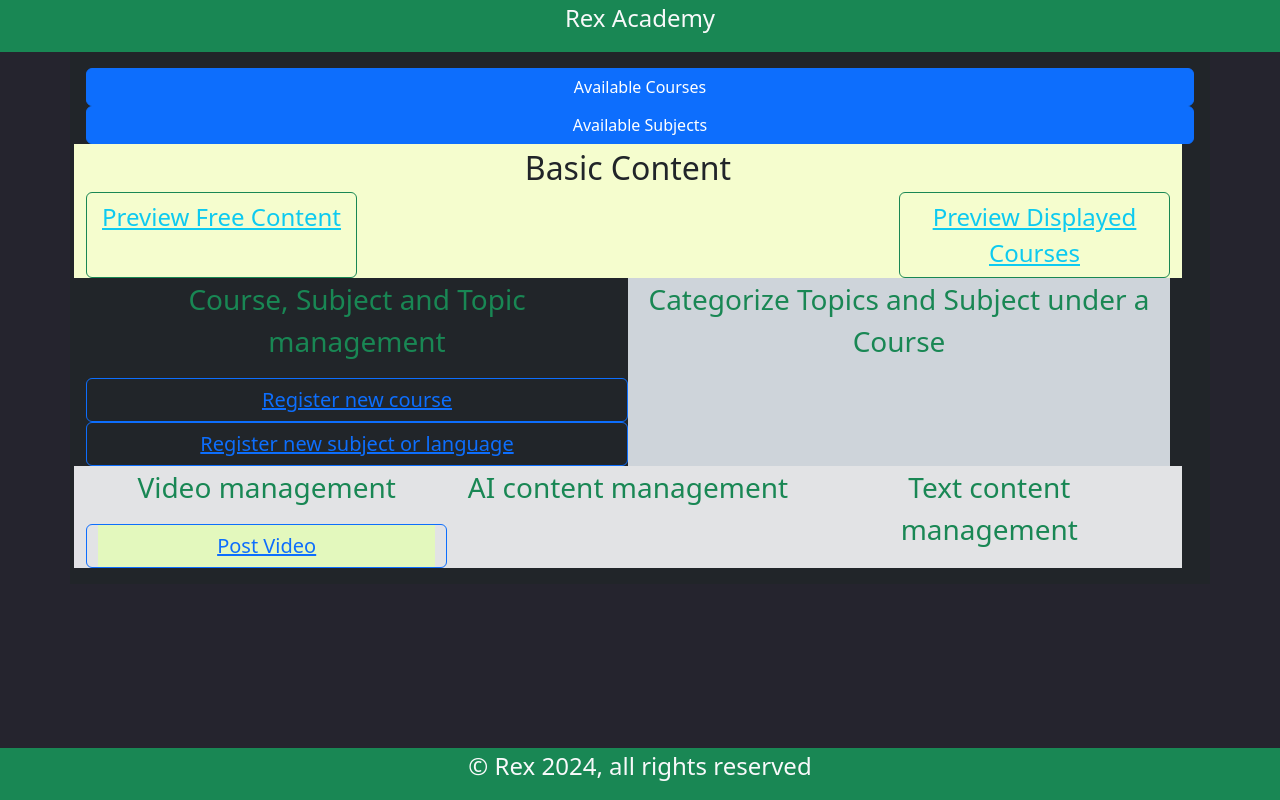
After one commit to Mumin8/SKILdemy, a Flask app: page /index in a window 1280 px wide. The commit adds this page. Run offline with Flask 3, Linux system fonts and the light colour scheme; some libraries are stand-ins or nearby versions.

Commit message:
modified

```diff
--- a/app.py
+++ b/app.py
@@ -1,7 +1,10 @@
 from learning_platform import app
-from learning_platform.views.Home import home_bp
+from learning_platform.views.home import home_bp
 from learning_platform.views.users import user_bp
+from learning_platform.views.admin import admin_bp
 
+
+app.register_blueprint(admin_bp)
 app.register_blueprint(home_bp)
 app.register_blueprint(user_bp)
 
--- /dev/null
+++ b/learning_platform/templates/admin/index.html
@@ -0,0 +1,134 @@
+<!DOCTYPE html>
+<html lang="en">
+<head>
+    <meta charset="UTF-8">
+    <meta name="viewport" content="width=device-width, initial-scale=1.0">
+    {% extends "base.html" %}
+    <title>{% block title %}Moderator Home{% endblock %}</title>
+</head>
+<body>
+    {% block main %}
+
+    <div class="container text-center text-light">
+        <div class="row bg-dark p-3">
+            {% if cst %}
+            {% for _item in cst|sort(attribute='name') %}
+            <p class="fs-3 text-start text-light">{{ _item.name }}</p>
+            {% endfor %}
+            {% else %}
+
+            <div class="col">
+                <div class="row align-items-start">
+                    <a href="{{ url_for('admin.cs_avail')}}" class="btn btn-primary" id="admin">
+                        Available Courses
+                    </a>
+                </div>
+
+                <div class="col">
+                    <div class="row align-items-start">
+                        <a href="{{ url_for('admin.ss_avail')}}" class="btn btn-primary" id="admin">
+                            Available Subjects
+                        </a>
+                    </div>
+                </div>
+
+
+             </div>
+             <div class="row" style="display: flex; flex-direction: row;
+                                 justify-content: space-between;
+                                 background-color: rgb(245, 253, 206);">
+             <div class="fs-2 text-dark">Basic Content</div>
+             <div class="col-3 btn btn-outline-success fs-4">
+                 <a class="text-info ml-2" href="">
+                    Preview Free Content
+                </a>
+            </div>
+
+           <div class="col-3 btn btn-outline-success fs-4">
+            <a class="text-info mr-2" href="{{url_for('home.home')}}">
+               Preview Displayed Courses
+           </a>
+         </div>
+         </div>
+         <div class="row">
+            <div class="col bg-dark">
+                <p class="fs-3 text-center text-success">
+                    Course, Subject and Topic management
+                </p>
+                <div style="display: flex; flex-direction: column;">
+                <div class="row align-items-start btn btn-outline-primary fs-5">
+                    <a href="{{ url_for('admin.register_course')}}" class="" id="admin">
+                        Register new course
+                    </a>
+                </div>
+                <div class="row align-items-start btn btn-outline-primary fs-5">
+                    <a href="{{ url_for('admin.add_subject')}}" class="" id="admin">
+                        Register new subject or language
+                    </a>
+                </div>
+
+
+
+            </div>
+         </div>
+              <div class="col bg-dark-subtle">
+                <p class="fs-3 text-center text-success">
+                    Categorize Topics and Subject under a Course
+                </p>
+                <div style="display: flex; flex-direction: column;">
+
+
+
+
+
+                </div>
+
+              </div>
+        </div>
+
+        <div class="row bg-secondary-subtle">
+
+            <div class="col">
+             <p class="fs-3 text-center text-success">Video management</p>
+             <div style="display: flex; flex-direction: column; background-color: rgb(227, 248, 189);">
+                <div class="row align-items-start btn btn-outline-primary fs-5">
+                    <a href="{{ url_for('admin.admin_add_vid')}}" class="" id="admin">
+                        Post Video
+                    </a>
+                </div>
+
+
+             </div>
+
+            </div>
+            <div class="col">
+              <p class="fs-3 text-center text-success">
+                AI content management
+            </p>
+            <div style="display: flex; flex-direction: column; background-color: rgb(27, 44, 39);">
+
+
+            </div>
+
+            </div>
+            <div class="col">
+              <p class="fs-3 text-center text-success">
+                Text content management
+            </p>
+            <div style="display: flex; flex-direction: column; background-color: rgb(129, 122, 122);">
+
+
+
+
+            </div>
+
+            </div>
+
+          </div>
+
+          {% endif %}
+    </div>
+    </div>
+    {% endblock %}
+</body>
+</html>
--- a/learning_platform/views/admin.py
+++ b/learning_platform/views/admin.py
@@ -0,0 +1,148 @@
+from flask import Blueprint, render_template, redirect, url_for, request, flash, session, jsonify
+from flask_login import login_required, current_user, logout_user, login_user
+from learning_platform import bcrypt, db
+from learning_platform.forms.form import (
+    Registration, LoginForm, CourseForm, TopicForm, SubjectForm, SubTopicForm)
+from learning_platform.models.models import User, Video, Course, SubTopic, Subject
+from learning_platform._helpers import hash_filename, find_missing_vid
+
+admin_bp = Blueprint(
+    'admin', __name__, static_folder='static', template_folder='templates')
+
+
+@admin_bp.route('/index')
+def index():
+    approved_videos = Video.query.filter_by(status='approved').all()
+    return render_template('admin/index.html', videos=approved_videos)
+
+
+@admin_bp.route("/admin_login", methods=["GET", "POST"])
+def admin_login():
+    '''
+    admin_login:
+        this will log the admin in
+    '''
+    form = LoginForm()
+    if form.validate_on_submit():
+        user = User.query.filter_by(email=form.email.data).first()
+        if user and bcrypt.check_password_hash(user.password, form.password.data):
+            user.authenticated = True
+            user.moderator = True
+            db.session.add(user)
+            db.session.commit()
+            login_user(user)
+            profile_ = user.profile
+            if current_user:
+                flash('Happy Coding!  😊', category='success')
+                return redirect(url_for('admin.index'))
+            else:
+                flash("login and access this page", category='warning')
+                return redirect(url_for('users.login', user_id=user.id))
+    return render_template('user/login.html', form=form)
+
+
+
+@admin_bp.route('/admin_av', methods=['GET', 'POST'])
+def admin_add_vid():
+    '''
+    admin_add_vid:
+        the video to add will be added to session here
+    '''
+    courses = Course.query.all()
+    topics = SubTopic.query.all()
+    if request.method == "POST":
+        session['course'] = request.form.get('course')
+        session['topic'] = request.form.get('topic')
+        print(
+            f'course {request.form.get("course")} topic {request.form.get("topic")}')
+        return redirect(url_for('admin.upload'))
+    return render_template('admin/add_video.html', courses=courses, topics=topics)
+
+
+
+@admin_bp.route('/upload', methods=['GET', 'POST'])
+def upload():
+    validate_list()
+
+    course = session.get('course')
+    topic = session.get('topic')
+
+    video_ = all_vids()
+    v_id.append(video_)
+
+    if len(v_id[0]) > 3:
+        flash('the number of videos is up to 4 alread, you will be notified if  a slop is available', category='success')
+        return redirect(url_for('learn_skills'))
+    else:
+        if request.method == 'POST':
+            if 'file' not in request.files:
+                flash('No file part')
+                return redirect(request.url)
+            file = request.files['file']
+            if file.filename == '':
+                flash('No selected file')
+                return redirect(request.url)
+            if file and allowed_file(file.filename):
+                filename = secure_filename(file.filename)
+                name = hash_filename(filename)
+                _vid = find_missing_vid(v_id[0])
+                # file_details = {"video_id": str(_vid), "name": name, "course": course, "topic": topic}
+                # file.save(os.path.join(app.config['UPLOAD_FOLDER'], name))
+                # online_users = db.python_videos.insert_one(file_details)
+                # all_vids()
+                return 'it worked'
+        return render_template('admin/upload_vid.html')
+
+
+@admin_bp.route('/reg_course', methods=['GET', 'POST'])
+def register_course():
+    '''
+    register_course:
+        this will add a course to the course table
+    '''
+    form = CourseForm(request.form)
+    if form.validate_on_submit():
+        name = form.name.data
+        desc = form.description.data
+        price = form.price.data
+        new_course = Course(name=name, description=desc, price=price)
+        db.session.add(new_course)
+        db.session.commit()
+        return jsonify({'message': 'Course created successfully'}), 201
+    return render_template('content_management/Register_course.html', form=form)
+
+
+@admin_bp.route('/cs_avail', methods=['GET', 'POST'])
+def cs_avail():
+    '''
+    cs_avail:
+        this will get all the available courses
+    '''
+
+    cst = Course.query.all()
+    return render_template('admin/index.html', cst=cst)
+
+
+@admin_bp.route('/add_subject', methods=['GET', 'POST'])
+def add_subject():
+    '''
+    add_subject:
+        this will add a subject or language to the subject table
+    '''
+    form = SubjectForm(request.form)
+    if form.validate_on_submit():
+        name = form.name.data
+        new_subject = Subject(name=name)
+        db.session.add(new_subject)
+        db.session.commit()
+        flash(f'{name} added to the subjects', category='info')
+    return render_template('content_management/add_subject.html', form=form)
+
+@admin_bp.route('/ss_avail', methods=['GET'])
+def ss_avail():
+    '''
+    ss_avail:
+        this will get all available subjects
+    '''
+    cst = Subject.query.all()
+    return render_template('admin/index.html', cst=cst)
```
Also changed, not shown: learning_platform/_helpers.py (+20 -0 lines), learning_platform/models/models.py (+16 -0 lines), learning_platform/templates/admin/add_video.html (added, +65 -0 lines), learning_platform/templates/admin/upload_vid.html (added, +51 -0 lines), learning_platform/templates/content_management/add_subject.html (added, +33 -0 lines), learning_platform/templates/content_management/register_course.html (added, +35 -0 lines), learning_platform/templates/home/home.html (+98 -2 lines), learning_platform/views/Home.py (+19 -4 lines), instance/mydb.db.
